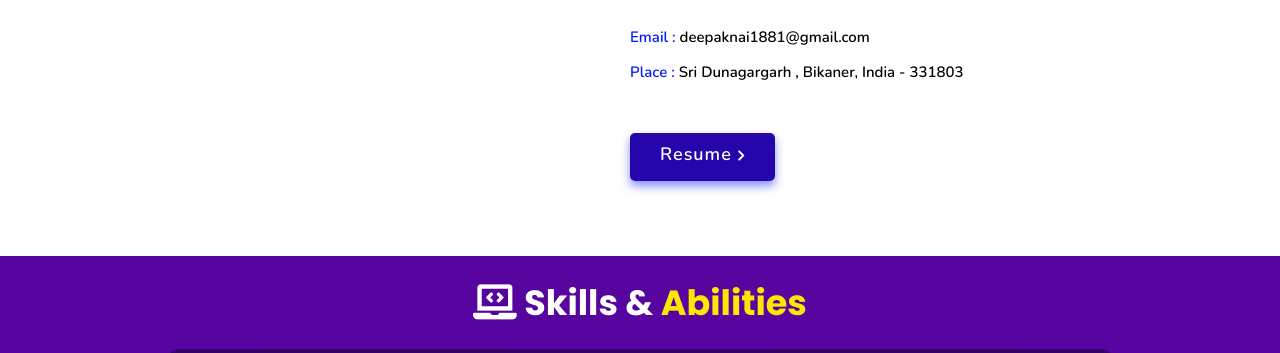
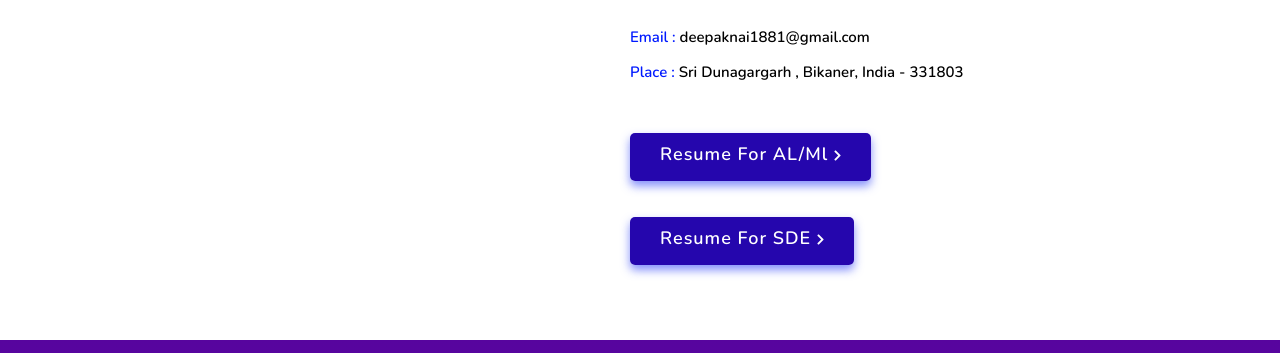
Before and after one commit to Deepusain/Deepak-Portfolio, a plain HTML site: page index.html in a window 1280 px wide. Shown: the part 1460-1813 px from the top of the page. Drawn offline with nearby package versions, Linux system fonts and the light colour scheme.

Commit message:
Update index.html

```diff
--- a/index.html
+++ b/index.html
@@ -101,7 +101,12 @@
         </div>
 
         <div class="resumebtn">
-            <a href="#" target="_blank" class="btn"><span>Resume</span>
+            <a href="#" target="_blank" class="btn"><span>Resume For AL/Ml</span>
+                <i class="fas fa-chevron-right"></i>
+            </a>
+        </div>
+        <div class="resumebtn">
+            <a href="#" target="_blank" class="btn"><span>Resume For SDE</span>
                 <i class="fas fa-chevron-right"></i>
             </a>
         </div>
```
